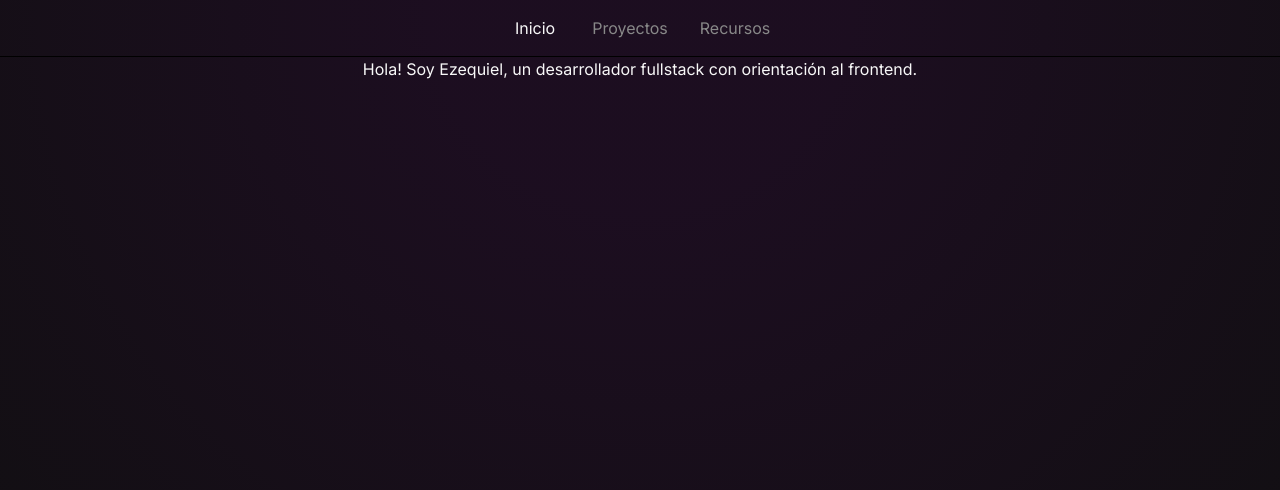
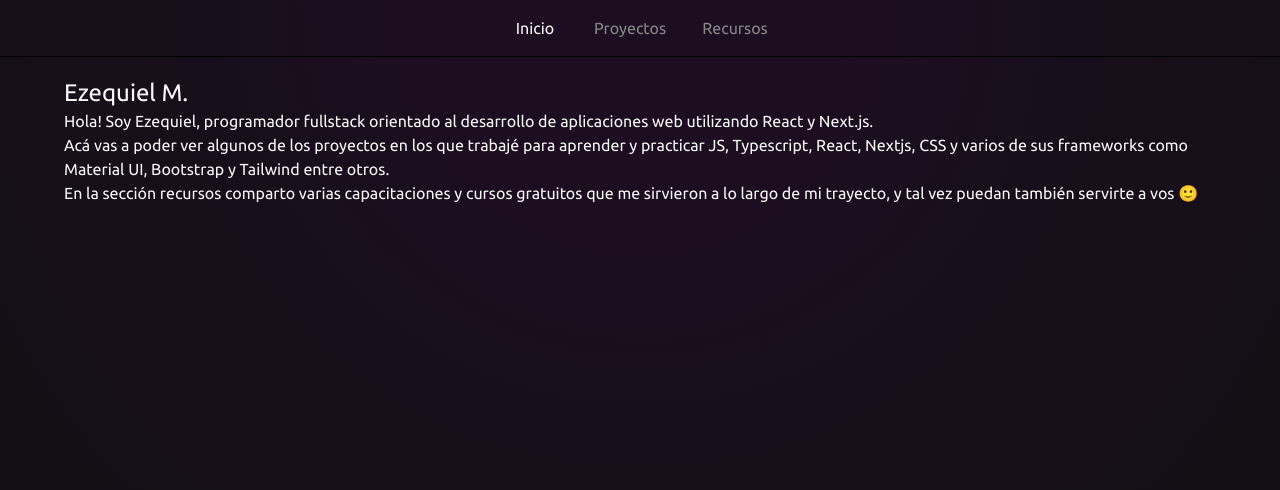
Before and after one commit to echudev/portfolio, a Next.js app: page / in a window 1280 px wide. Shown: the top 490 px of the page. Built offline with nearby package versions, Linux system fonts and the light colour scheme.

Commit message:
Ubuntu font

```diff
--- a/app/layout.tsx
+++ b/app/layout.tsx
@@ -1,8 +1,22 @@
 import "./globals.css";
-import { Inter } from "next/font/google";
 import Navigation from "../components/Navigation";
+import localFont from "next/font/local";
 
-const inter = Inter({ subsets: ["latin"] });
+const ubuntu = localFont({
+  src: [
+    {
+      path: "../public/font/Ubuntu-Bold.ttf",
+      weight: "700",
+      style: "normal",
+    },
+    {
+      path: "../public/font/Ubuntu-Regular.ttf",
+      weight: "400",
+      style: "normal",
+    },
+  ],
+  variable: "--font-ubuntu",
+});
 
 export const metadata = {
   title: "Ezequiel M.",
@@ -15,8 +29,8 @@ export default function RootLayout({
   children: React.ReactNode;
 }) {
   return (
-    <html lang="es" className={inter.className}>
-      <body className="antialiased">
+    <html lang="es" className={`${ubuntu.variable}`}>
+      <body className="antialiased font-ubuntu">
         <Navigation />
         <main
           style={{ height: "calc(100vh - 60px)" }}
--- a/app/page.tsx
+++ b/app/page.tsx
@@ -1,10 +1,21 @@
 function HomePage() {
   return (
-    <section className="w-full px-6 flex flex-col items-center">
-      <h1>
-        Hola! Soy Ezequiel, un desarrollador fullstack con orientación al
-        frontend.
-      </h1>
+    <section className="max-w-6xl h-full overflow-y-auto lg:mt-5">
+      <h1 className="text-2xl">Ezequiel M.</h1>
+      <p>
+        Hola! Soy Ezequiel, programador fullstack orientado al desarrollo de
+        aplicaciones web utilizando React y Next.js.
+      </p>
+      <p>
+        Acá vas a poder ver algunos de los proyectos en los que trabajé para
+        aprender y practicar JS, Typescript, React, Nextjs, CSS y varios de sus
+        frameworks como Material UI, Bootstrap y Tailwind entre otros.
+      </p>
+      <p>
+        En la sección recursos comparto varias capacitaciones y cursos gratuitos
+        que me sirvieron a lo largo de mi trayecto, y tal vez puedan también
+        servirte a vos 🙂
+      </p>
     </section>
   );
 }
--- a/tailwind.config.js
+++ b/tailwind.config.js
@@ -18,6 +18,9 @@ module.exports = {
         Excalibur: "#666666",
         Onyx: "#444444", //
       },
+      fontFamily: {
+        ubuntu: "var(--font-ubuntu)",
+      },
       backgroundImage: {
         "gradient-radial":
           "radial-gradient(circle at top, hsl(287, 80%, 10%) 20%, hsl(287, 30%, 0%))",
```
Also changed, not shown: public/font/Ubuntu-Bold.ttf (added), public/font/Ubuntu-Regular.ttf (added).
